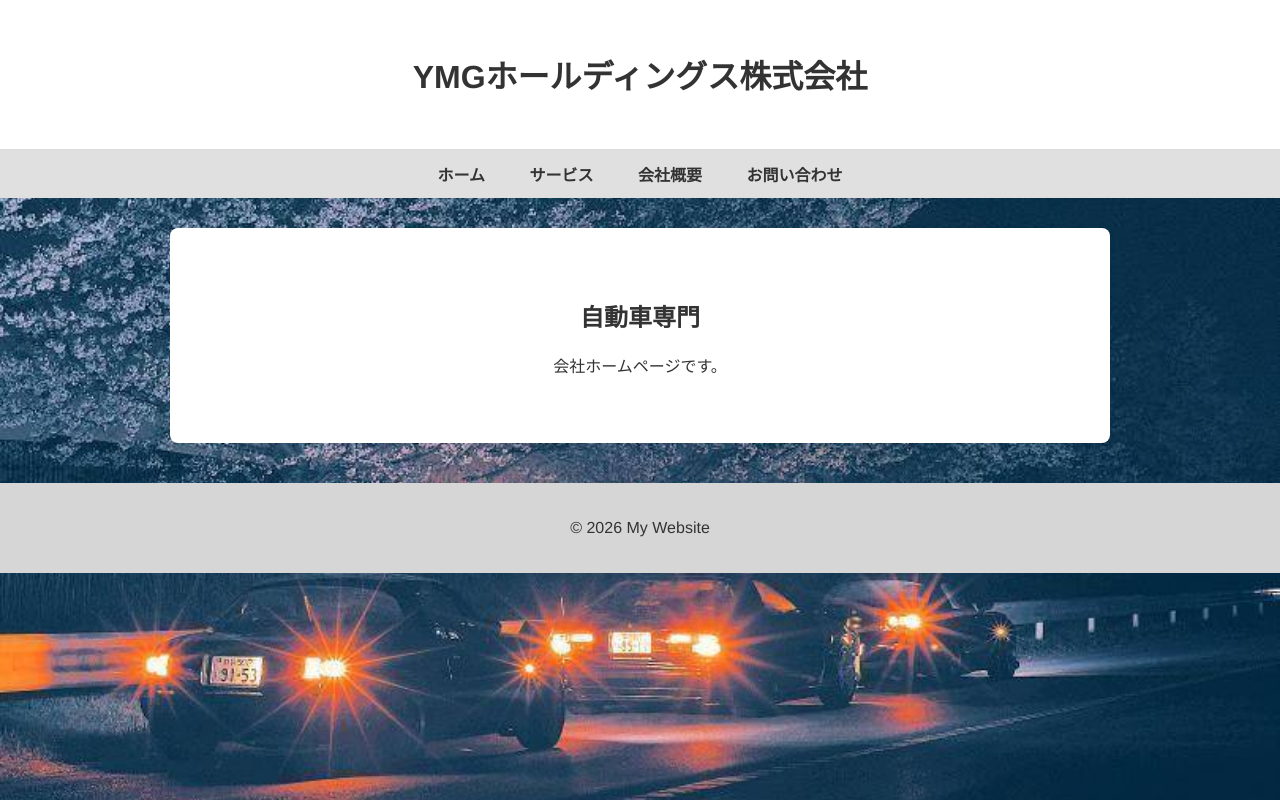
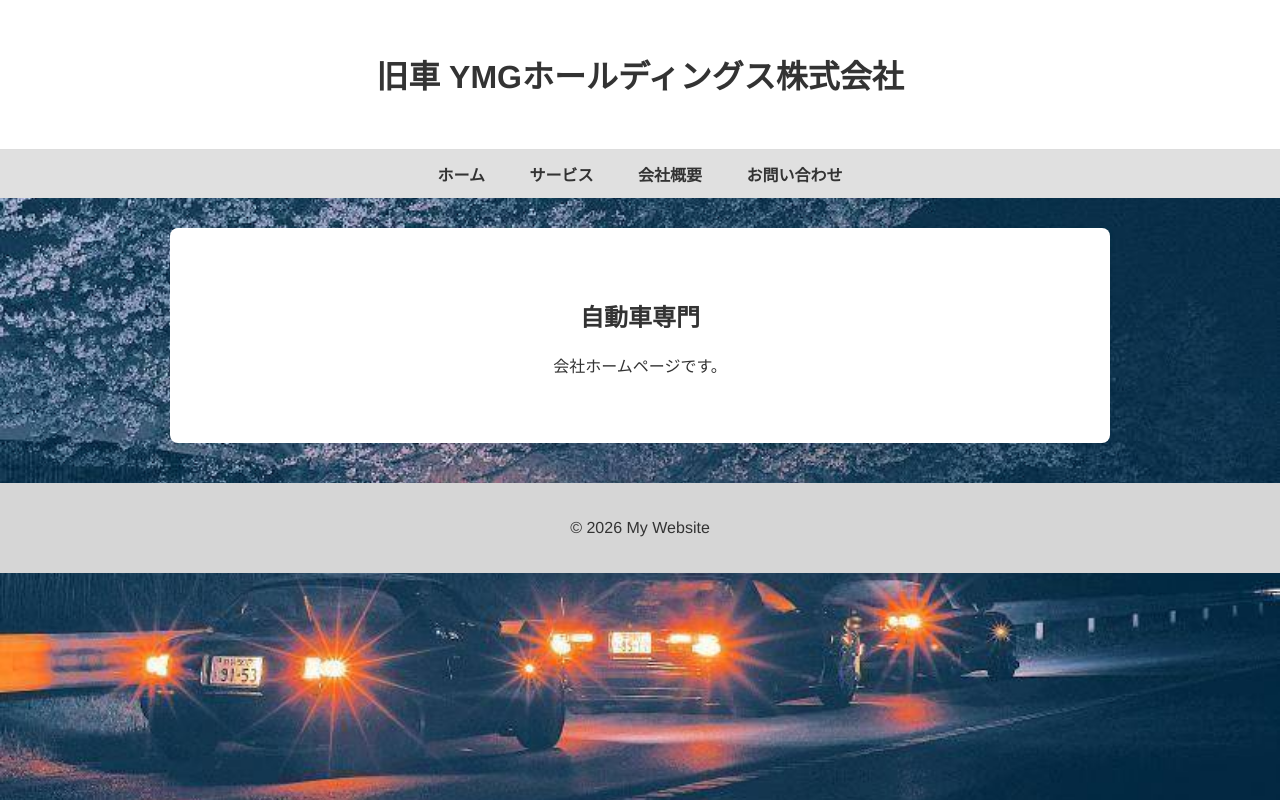
Before and after one commit to mqrinepc-art/Co-web, a plain HTML site: page index.html in a window 1280 px wide. Drawn offline with Linux system fonts and the light colour scheme.

Commit message:
Change header title to '旧車 YMGホールディングス株式会社'
Updated header title to include '旧車'.

```diff
--- a/index.html
+++ b/index.html
@@ -9,7 +9,7 @@
 <body>
 
 <header>
-    <h1>YMGホールディングス株式会社</h1>
+    <h1>旧車 YMGホールディングス株式会社</h1>
 </header>
 
 <nav>
@@ -29,4 +29,5 @@
 </footer>
 
 </body>
+
 </html>
```
